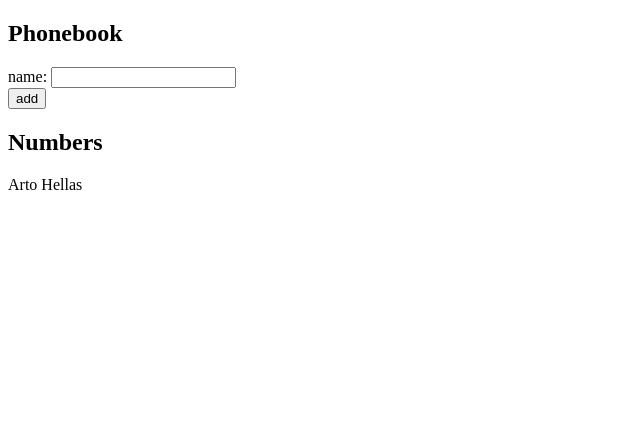
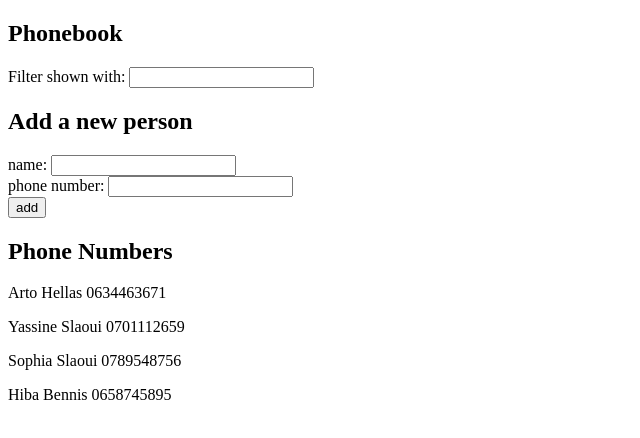
Before and after one commit to yslaoui/firstInversionOfControl, a React (Create React App) app in the folder react/exercices/part2/phonebook/: page / in a window 1280 px wide. Shown: the top 438 px of the page, without its empty margins (0-640 px from the left). Built offline with nearby package versions, Linux system fonts and the light colour scheme.

Commit message:
Helsinki exercises 5-10 part 2

```diff
--- a/react/exercices/part2/phonebook/src/App.js
+++ b/react/exercices/part2/phonebook/src/App.js
@@ -1,36 +1,103 @@
 import { useState } from 'react'
 
+// TODO extract the search filter
+const Filter = (props) => {
+  return(
+    <div>
+      Filter shown with: <input value={props.filter} onChange={props.onChange} type="text" />
+    </div>
+  )
+}
+// TODO extract the form for adding new people to the phonebook
+const PersonForm = (props) => {
+  return (
+    <div>
+      <form onSubmit={props.handleSubmit}>
+        <div>
+          name: <input value={props.newName} onChange={props.changeName} type="text" />
+        </div>
+        <div>
+          phone number: <input value = {props.newPhoneNumber} onChange={props.changePhoneNumber} type="text"/>
+        </div>
+
+        <div>
+          <button type="submit">add</button>
+        </div>
+      </form>
+    </div>
+  )
+}
+
+// TODO extract a component that renders all people from the phonebook
+const Persons = (props) => {
+  return (
+    <div>
+        {props.showPerson.map((x) => <p key={x.id}>{x.name} {x.phoneNumber}</p> )}
+    </div>
+  )
+}
+
+
+
+
 const App = () => {
-  const [persons, setPersons] = useState([{ id: 1, name: 'Arto Hellas' }])
+
+  // STATE VARIABLES
+  const [persons, setPersons] = useState([
+    {id: 1, name: 'Arto Hellas', phoneNumber: '0634463671'},
+    {id: 2, name: 'Yassine Slaoui', phoneNumber: '0701112659'},
+    {id: 3, name: 'Sophia Slaoui', phoneNumber: '0789548756'},
+    {id: 4, name: 'Hiba Bennis', phoneNumber: '0658745895'}
+  ])
   const [newName, setNewName] = useState('')
+  const [newPhoneNumber, setNewPhoneNumber] = useState('')
+  const [filter, setFilter] = useState('')
 
-  const changeInput = (event) => {
-    console.log(event.target.value)
+  // EVENT HANDLERS
+  const changeName = (event) => {
     setNewName(event.target.value)
+  }
+
+  const changePhoneNumber = (event) => {
+    setNewPhoneNumber(event.target.value)
+  }
+
+  const changeFilter = (event) => {
+    setFilter(event.target.value)
   }
 
   const handleSubmit = (event) => {
     event.preventDefault()
-    setPersons(persons.concat({id:persons.length+1 ,name:newName}))
-    setNewName('')
+    const personNames = persons.map(x=> x.name)
+    if (!(personNames.includes(newName))) {
+      const newPerson = {id:persons.length+1 ,name:newName, phoneNumber: newPhoneNumber}
+      setPersons(persons.concat(newPerson))
+      setNewName('')
+      setNewPhoneNumber('')
+    }
+    else {
+      alert(`${newName} is already added to phonebook`)
+      setNewName('')
+      setNewPhoneNumber('')
+    }
   }
 
+  const showPerson = persons.filter(x => x.name.toLocaleLowerCase().includes(filter.toLocaleLowerCase()))
 
 
+  // RENDERING
   return (
     <div>
       <h2>Phonebook</h2>
-      <form onSubmit={handleSubmit}>
-        <div>
-          name: <input value={newName} onChange={changeInput} type="text" />
-        </div>
-        <div>
-          <button type="submit">add</button>
-        </div>
-      </form>
-      <h2>Numbers</h2>
-      {persons.map((x) => <p key={x.id}>{x.name}</p> )}
+      <Filter filter={filter} onChange={changeFilter}/>
+
+      <h2>Add a new person</h2>
+      <PersonForm handleSubmit={handleSubmit} newName={newName} changeName={changeName} newPhoneNumber={newPhoneNumber} changePhoneNumber={changePhoneNumber} />
+
+      <h2>Phone Numbers</h2>
+      <Persons showPerson={showPerson} />
     </div>
+
   )
 }
 
```
